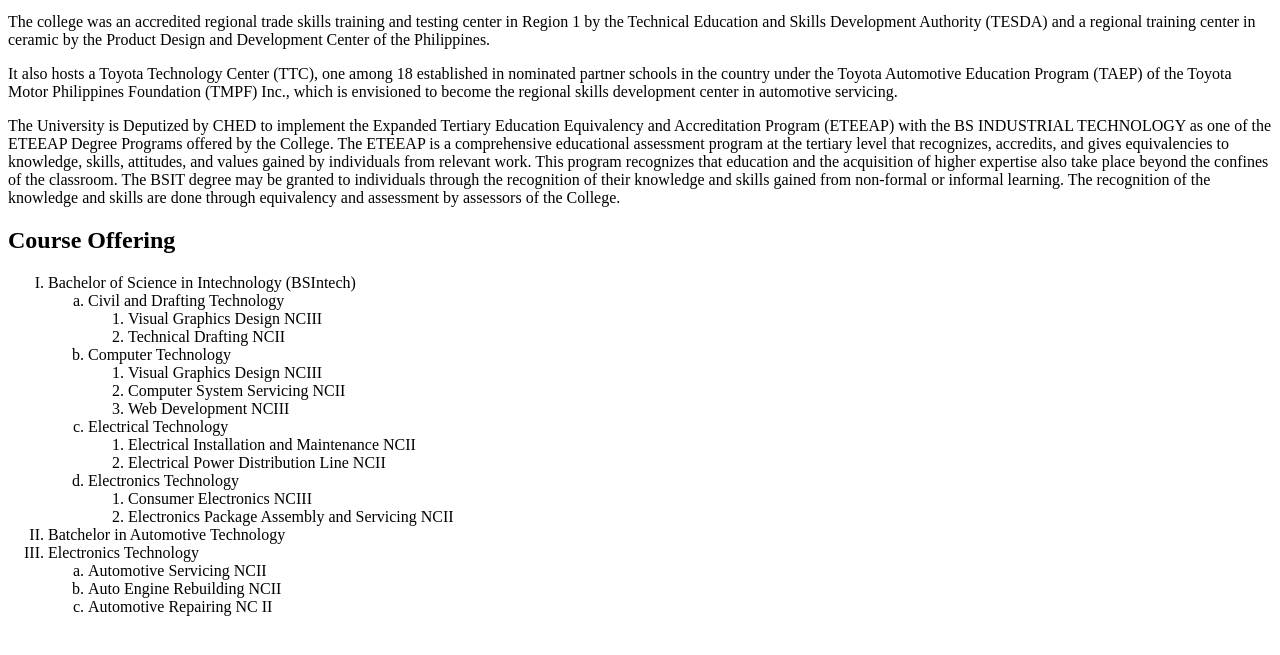
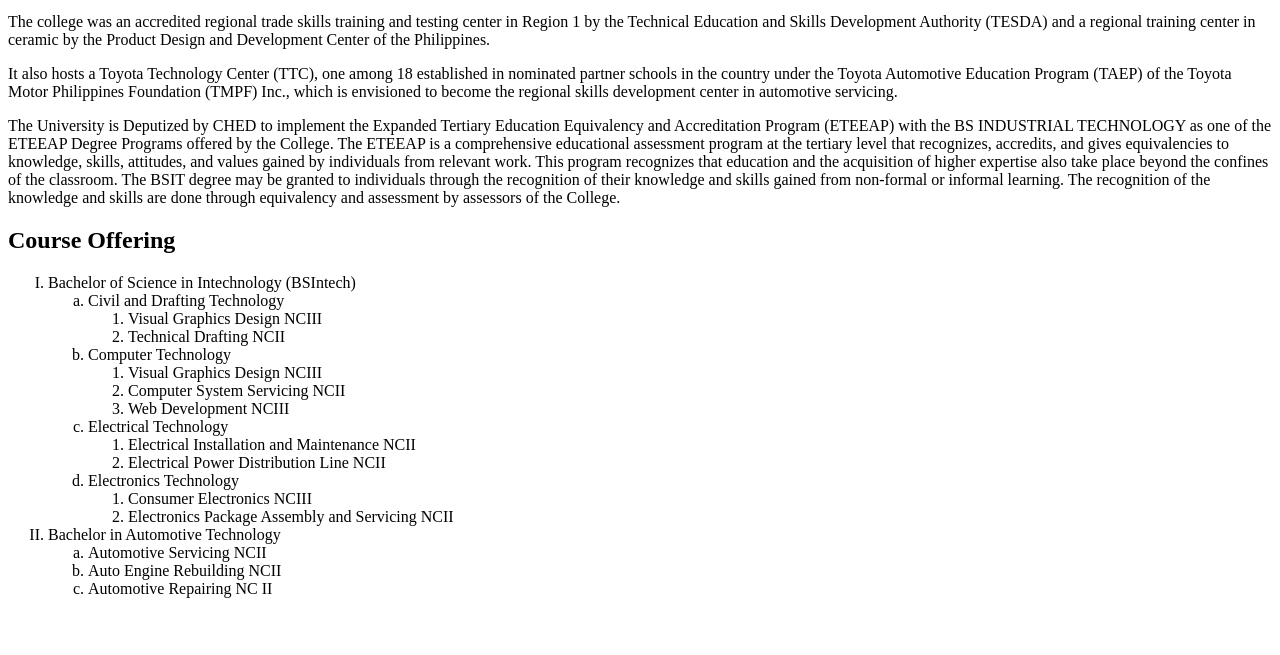
Before and after one commit to Darrenkarlarpon/Activity-3, a plain HTML site: page index.html in a window 1280 px wide. Shown: the part 137-792 px from the top of the page. Drawn offline with Linux system fonts and the light colour scheme.

Commit message:
third version

```diff
--- a/index.html
+++ b/index.html
@@ -38,8 +38,7 @@
                 <li>Electronics Package Assembly and Servicing NCII</li>
             </ol>
         </ol>
-        <li>Batchelor in Automotive Technology</li>
-        <li>Electronics Technology</li>
+        <li>Bachelor in Automotive Technology</li>
         <ol type= "a">
             <li>Automotive Servicing NCII</li>
             <li>Auto Engine Rebuilding NCII</li>
```
